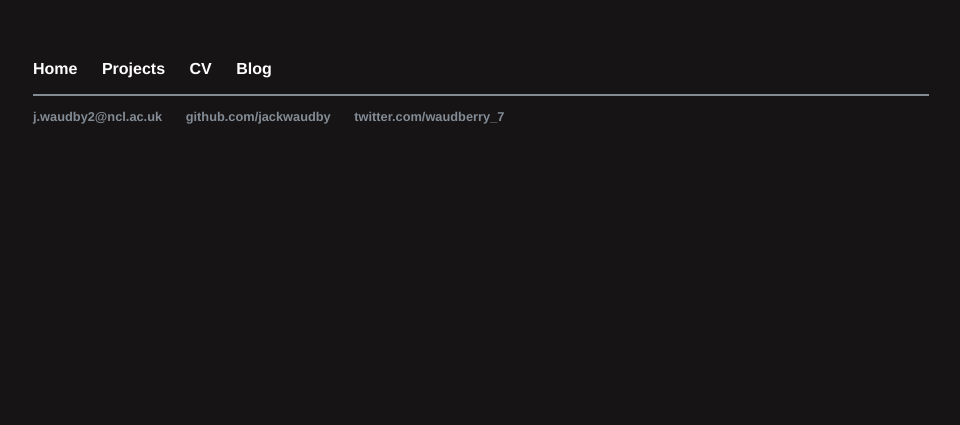
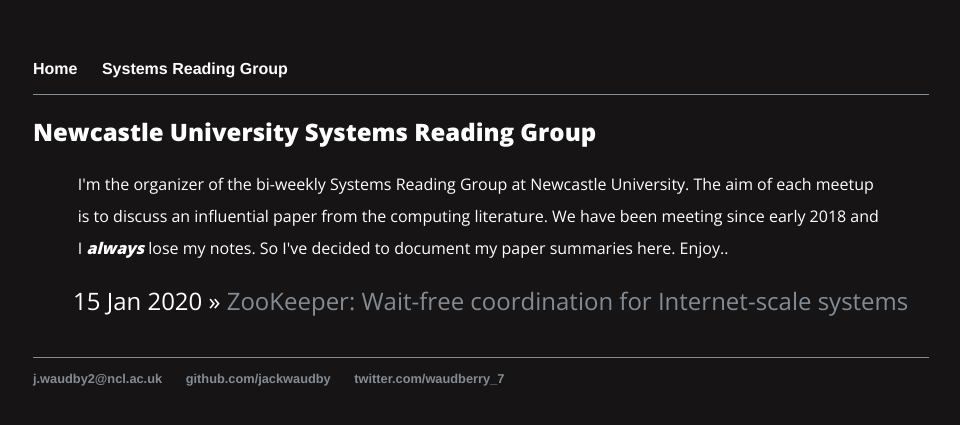
Before and after one commit to jackwaudby/jackwaudby.github.io, a Jekyll site: the page built from blog/index.html, in a window 1280 px wide. Shown: the top 425 px of the page, without its empty margins (159-1119 px from the left). Built offline with Jekyll 4.4.1, drawn with Linux system fonts in a browser that asks for light colours.

Commit message:
changes and zookeeper post

```diff
--- a/_layouts/default.html
+++ b/_layouts/default.html
@@ -10,9 +10,9 @@
             <nav>
                 <ul>
                     <li><a href="/">Home</a></li>
-		        	<li><a href="/projects">Projects</a></li>
-	        		<li><a href="/cv">CV</a></li>
-	        		<li><a href="/blog">Blog</a></li>
+                    <!-- <li><a href="/projects">Projects</a></li> -->
+                    <!-- <li><a href="/cv">CV</a></li> -->
+                    <li><a href="/blog">Systems Reading Group</a></li>
                 </ul>
             </nav>
             <div class="container">
--- a/_layouts/post.html
+++ b/_layouts/post.html
@@ -1,7 +1,7 @@
 ---
 layout: default
 ---
-<h1>{{ page.title }}</h1>
+<h2>{{ page.title }}</h2>
 <p class="meta">{{ page.date | date_to_string }}</p>
 
 <div class="post">
--- a/blog/index.html
+++ b/blog/index.html
@@ -1,11 +1,15 @@
 ---
 layout: default
-title: Jack Waudby's Blog
+title: Systems Reading Group
 ---
 
-	<!-- <ul class="posts"> -->
+<h2> Newcastle University Systems Reading Group </h2>
 
-	<!--   {% for post in site.posts %} -->
-	<!--     <li><span>{{ post.date | date_to_string }}</span> » <a href="{{ post.url }}" title="{{ post.title }}">{{ post.title }}</a></li> -->
-	<!--   {% endfor %} -->
-	<!-- </ul> -->
+<p> I'm the organizer of the bi-weekly Systems Reading Group at Newcastle University. The aim of each meetup is to discuss an influential paper from the computing literature. We have been meeting since early 2018 and I <i><b>always</b></i> lose my notes. So I've decided to document my paper summaries here. Enjoy.. </p>
+
+    <ul class="posts">
+
+      {% for post in site.posts %}
+        <li><span>{{ post.date | date_to_string }}</span> » <a href="{{ post.url }}" title="{{ post.title }}">{{ post.title }}</a></li>
+      {% endfor %}
+    </ul>
```
Also changed, not shown: _posts/2019-04-25-blog-coming-soon.md (deleted, +0 -5 lines), _posts/2020-01-15-zookeeper.md (added, +38 -0 lines), index.html (+3 -4 lines), Gemfile.lock, 1 other file. Lines whose indentation alone changed are shown as unchanged.
